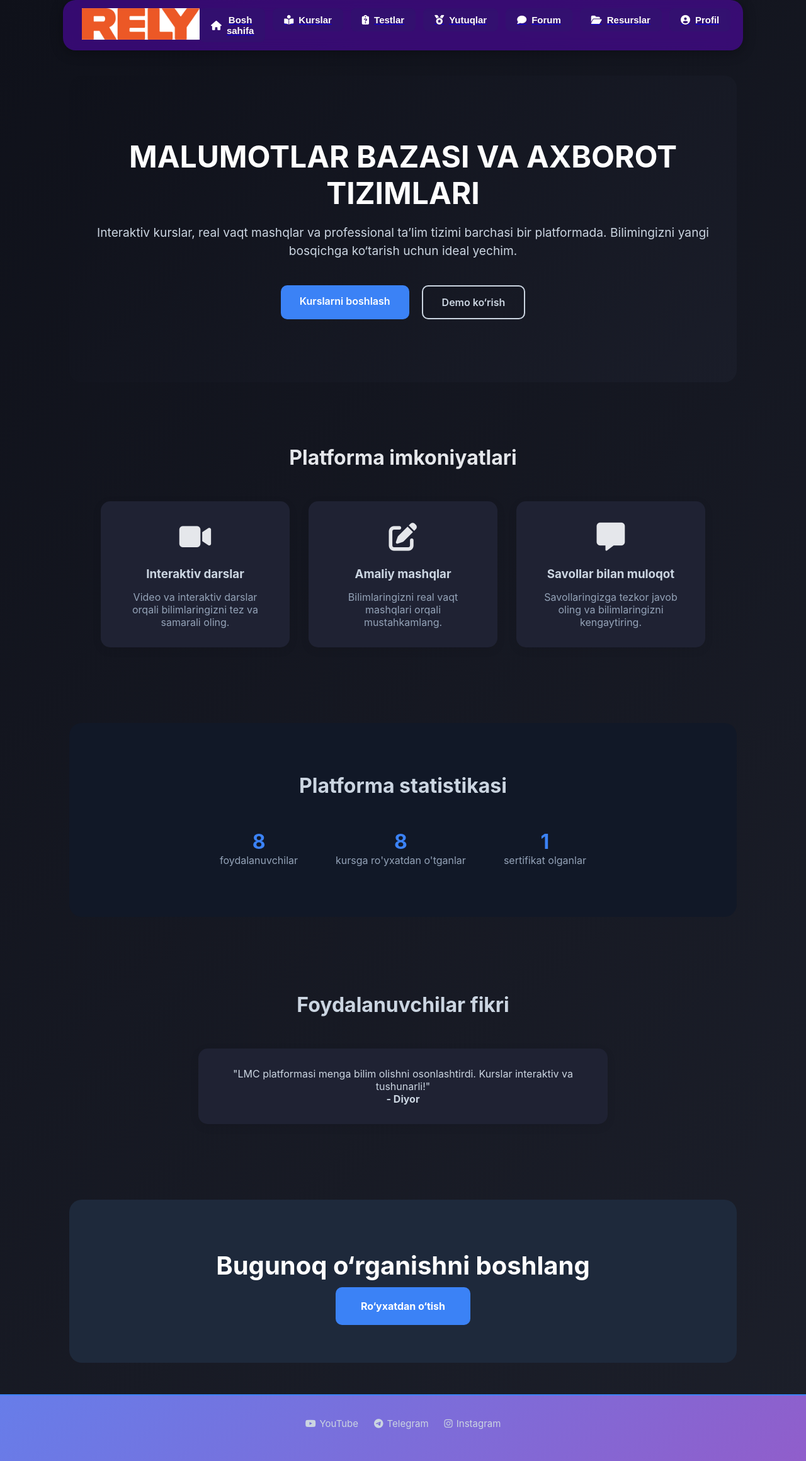
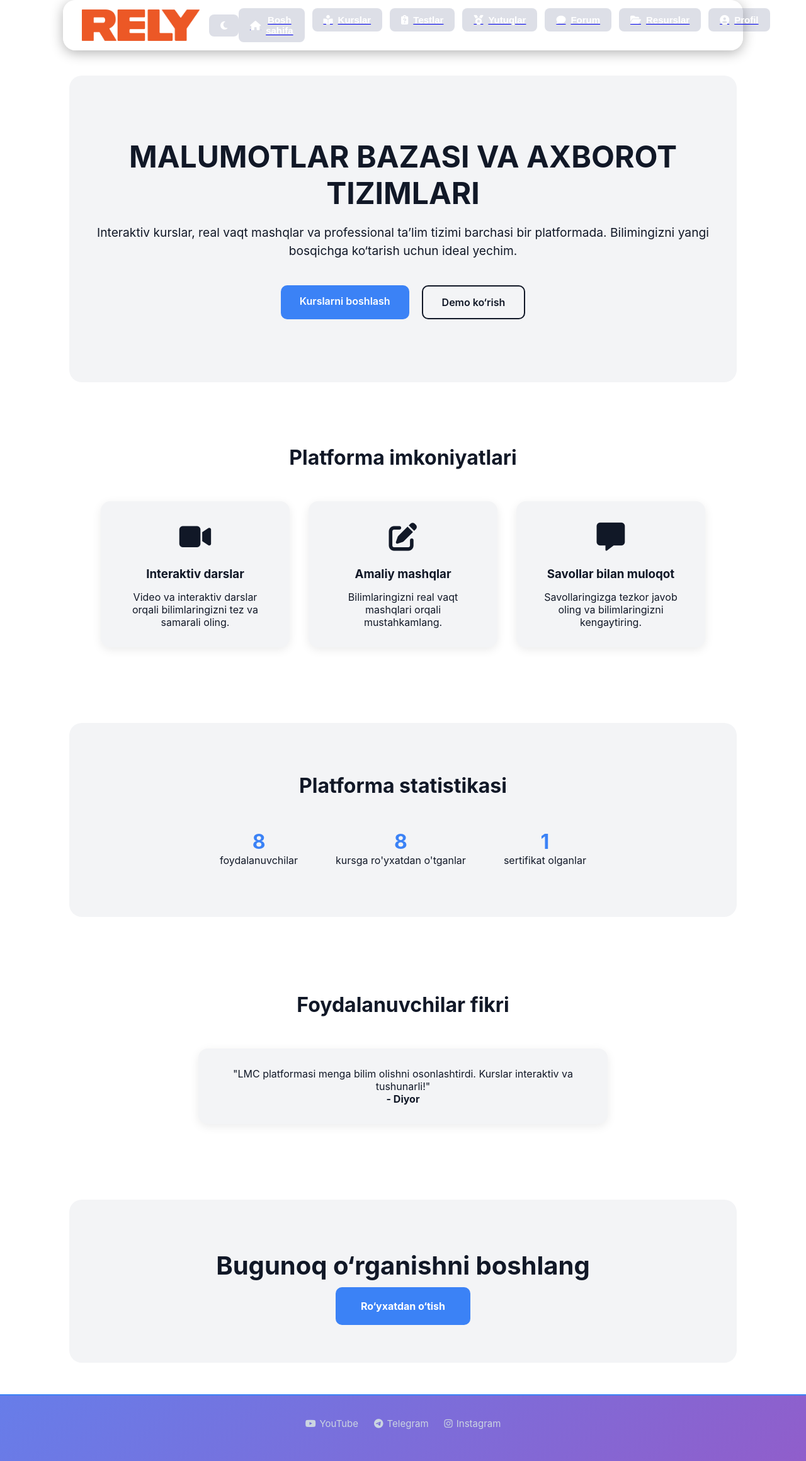
Before and after one commit to ozodbekjon01/education_site, a Flask app: page /student/dashboard in a window 1280 px wide. Shown: the whole page at 63% size. Run offline with Flask 3, Linux system fonts and the light colour scheme; data comes from the database, SQL or seed files in the repository; both versions use the stored data as it was after the commit.

Commit message:
Yangi o‘zgarishlar qo‘shildi

```diff
--- /dev/null
+++ b/requirements.txt
@@ -0,0 +1,4 @@
+flask
+reportlab
+PyPDF2
+qrcode
--- a/static/css/base.css
+++ b/static/css/base.css
@@ -13,6 +13,18 @@ body {
 
     color: #333;
 }
+
+
+:root {
+    --bg-color: #ffffff;
+    --text-color: #111827;
+    --card-bg: #f3f4f6;
+    --nav-bg: rgba(255,255,255,0.8);
+}
+
+
+
+
 
 /* CONTENT WRAPPER */
 .contentbar {
--- a/templates/base.html
+++ b/templates/base.html
@@ -19,6 +19,31 @@ body {
     min-height: 100vh;
 }
 
+
+body.dark {
+    --bg-color: #0f111a;
+    --text-color: #e5e7eb;
+    --card-bg: #1f2233;
+    --nav-bg: rgba(110, 2, 235, 0.41);
+}
+
+/* foydalanish */
+body {
+    background: var(--bg-color);
+    color: var(--text-color);
+}
+
+nav {
+    background: var(--nav-bg);
+}
+
+.feature-card {
+    background: var(--card-bg);
+}
+
+
+
+
 /* --- Navbar --- */
 nav {
     border-radius: 20px;
@@ -26,7 +51,6 @@ nav {
     display: flex;
     position: sticky;
     top: 0;
-    background: rgba(110, 2, 235, 0.41);
     justify-content: space-between;
     align-items: center;
     z-index: 100;
@@ -165,8 +189,11 @@ rgba(110, 2, 235, 0.41)}
 <div class="contentbar">
 
 <nav>
-    <div>
+    <div style="display: flex; gap: 15px; align-items: center;">
         <img class="icon" src="{{ url_for('static', filename='icons/logo.png') }}">
+        <button onclick="toggleTheme()" class="navbut">
+    <i class="fa-solid fa-moon"></i>
+</button>
     </div>
 
     <div class="navigation">
@@ -205,5 +232,29 @@ rgba(110, 2, 235, 0.41)}
     <a href="/student/profile"><i class="fa-solid fa-circle-user"></i><span>Profil</span></a>
 </div>
 
+
+<script>
+function toggleTheme() {
+    const body = document.body;
+    body.classList.toggle("dark");
+
+    // localStorage saqlash
+    if(body.classList.contains("dark")){
+        localStorage.setItem("theme", "dark");
+    } else {
+        localStorage.setItem("theme", "light");
+    }
+}
+
+// Sahifa ochilganda theme ni yuklash
+window.onload = () => {
+    const savedTheme = localStorage.getItem("theme");
+    if(savedTheme === "dark"){
+        document.body.classList.add("dark");
+    }
+}
+</script>
+
+
 </body>
 </html>
--- a/templates/student/dashboard.html
+++ b/templates/student/dashboard.html
@@ -2,13 +2,13 @@
 {% block content %}
 
 <!-- HERO SECTION -->
-<section style="background: linear-gradient(135deg, #0f111a 0%, #1a1d29 100%); color:white; padding:100px 20px; text-align:center; border-radius:20px; margin:20px 10px; overflow:hidden;">
+<section style="background: var(--card-bg);color: var(--text-color); padding:100px 20px; text-align:center; border-radius:20px; margin:20px 10px; overflow:hidden;">
   <div style="max-width:1100px; margin:auto;">
     <h1 style="font-size:3rem; font-weight:700; margin-bottom:20px; line-height:1.2; animation:fadeIn 1.5s ease forwards; opacity:0;">MALUMOTLAR BAZASI VA AXBOROT TIZIMLARI</h1>
-    <p style="font-size:1.2rem; margin-bottom:40px; line-height:1.5; color:#cbd5e1; animation:fadeIn 2s ease forwards; opacity:0;">Interaktiv kurslar, real vaqt mashqlar va professional ta’lim tizimi barchasi bir platformada. Bilimingizni yangi bosqichga ko‘tarish uchun ideal yechim.</p>
+    <p style="font-size:1.2rem; margin-bottom:40px; line-height:1.5; background: var(--card-bg);color: var(--text-color); animation:fadeIn 2s ease forwards; opacity:0;">Interaktiv kurslar, real vaqt mashqlar va professional ta’lim tizimi barchasi bir platformada. Bilimingizni yangi bosqichga ko‘tarish uchun ideal yechim.</p>
     <div style="display:flex; justify-content:center; gap:20px; flex-wrap:wrap; animation:fadeIn 2.5s ease forwards; opacity:0;">
       <a href="/student/courses" style="background:#3b82f6; color:white; padding:15px 30px; border-radius:10px; text-decoration:none; font-weight:600; transition: all 0.3s;">Kurslarni boshlash</a>
-      <a href="#features" style="background:none; border:2px solid #cbd5e1; color:#cbd5e1; padding:15px 30px; border-radius:10px; text-decoration:none; font-weight:600; transition: all 0.3s;">Demo ko‘rish</a>
+      <a href="#features" style="background:none; border:2px solid var(--text-color); background: var(--card-bg);color: var(--text-color); padding:15px 30px; border-radius:10px; text-decoration:none; font-weight:600; transition: all 0.3s;">Demo ko‘rish</a>
     </div>
   </div>
 </section>
@@ -29,25 +29,25 @@ a:hover {
 
 <!-- FEATURES SECTION -->
 <section id="features" style="padding:80px 20px; max-width:1100px; margin:auto;">
-  <h2 style="text-align:center; font-size:2rem; font-weight:700; margin-bottom:50px; color:#e5e7eb;">Platforma imkoniyatlari</h2>
+  <h2 style="text-align:center; font-size:2rem; font-weight:700; margin-bottom:50px; ">Platforma imkoniyatlari</h2>
   <div style="display:flex; flex-wrap:wrap; justify-content:center; gap:30px;">
 
-    <div class="feature-card" style="background:#1f2233; padding:30px; border-radius:15px; width:300px; text-align:center; box-shadow:0 4px 15px rgba(0,0,0,0.08); transition: transform 0.3s, box-shadow 0.3s;">
+    <div class="feature-card" style="background: var(--card-bg);color: var(--text-color); padding:30px; border-radius:15px; width:300px; text-align:center; box-shadow:0 4px 15px rgba(0,0,0,0.08); transition: transform 0.3s, box-shadow 0.3s;">
       <div style="font-size:2.8rem; margin-bottom:20px;"><i class="fa-solid fa-video"></i></div>
-      <h3 style="font-weight:700; margin-bottom:15px; color:#cbd5e1;">Interaktiv darslar</h3>
-      <p style="color:#94a3b8;">Video va interaktiv darslar orqali bilimlaringizni tez va samarali oling.</p>
+      <h3 style="font-weight:700; margin-bottom:15px; background: var(--card-bg);color: var(--text-color);">Interaktiv darslar</h3>
+      <p style="background: var(--card-bg);color: var(--text-color);">Video va interaktiv darslar orqali bilimlaringizni tez va samarali oling.</p>
     </div>
 
-    <div class="feature-card" style="background:#1f2233; padding:30px; border-radius:15px; width:300px; text-align:center; box-shadow:0 4px 15px rgba(0,0,0,0.08); transition: transform 0.3s, box-shadow 0.3s;">
+    <div class="feature-card" style="background: var(--card-bg);color: var(--text-color); padding:30px; border-radius:15px; width:300px; text-align:center; box-shadow:0 4px 15px rgba(0,0,0,0.08); transition: transform 0.3s, box-shadow 0.3s;">
       <div style="font-size:2.8rem; margin-bottom:20px;"><i class="fa-solid fa-pen-to-square"></i></div>
-      <h3 style="font-weight:700; margin-bottom:15px; color:#cbd5e1;">Amaliy mashqlar</h3>
-      <p style="color:#94a3b8;">Bilimlaringizni real vaqt mashqlari orqali mustahkamlang.</p>
+      <h3 style="font-weight:700; margin-bottom:15px; background: var(--card-bg);color: var(--text-color);">Amaliy mashqlar</h3>
+      <p style="background: var(--card-bg);color: var(--text-color);">Bilimlaringizni real vaqt mashqlari orqali mustahkamlang.</p>
     </div>
 
-    <div class="feature-card" style="background:#1f2233; padding:30px; border-radius:15px; width:300px; text-align:center; box-shadow:0 4px 15px rgba(0,0,0,0.08); transition: transform 0.3s, box-shadow 0.3s;">
+    <div class="feature-card" style="background: var(--card-bg);color: var(--text-color); padding:30px; border-radius:15px; width:300px; text-align:center; box-shadow:0 4px 15px rgba(0,0,0,0.08); transition: transform 0.3s, box-shadow 0.3s;">
       <div style="font-size:2.8rem; margin-bottom:20px;"><i class="fa-solid fa-message"></i></div>
-      <h3 style="font-weight:700; margin-bottom:15px; color:#cbd5e1;">Savollar bilan muloqot</h3>
-      <p style="color:#94a3b8;">Savollaringizga tezkor javob oling va bilimlaringizni kengaytiring.</p>
+      <h3 style="font-weight:700; margin-bottom:15px; background: var(--card-bg);color: var(--text-color);">Savollar bilan muloqot</h3>
+      <p style="background: var(--card-bg);color: var(--text-color);">Savollaringizga tezkor javob oling va bilimlaringizni kengaytiring.</p>
     </div>
 
   </div>
@@ -55,20 +55,20 @@ a:hover {
 
 <!-- STATISTICS SECTION -->
 <!-- STATISTICS SECTION -->
-<section style="padding:80px 20px; text-align:center; background:#111827; border-radius:20px; margin:40px 10px;">
-  <h2 style="font-size:2rem; font-weight:700; margin-bottom:50px; color:#cbd5e1;">Platforma statistikasi</h2>
+<section style="padding:80px 20px; text-align:center; background: var(--card-bg);color: var(--text-color); border-radius:20px; margin:40px 10px;">
+  <h2 style="font-size:2rem; font-weight:700; margin-bottom:50px; background: var(--card-bg);color: var(--text-color);">Platforma statistikasi</h2>
   <div style="display:flex; justify-content:center; gap:60px; flex-wrap:wrap;">
     <div>
       <h3 style="font-size:2rem; font-weight:700; color:#3b82f6;" class="counter" data-target="{{ stats['users'] }}">0</h3>
-      <p style="color:#94a3b8;">foydalanuvchilar</p>
+      <p style="background: var(--card-bg);color: var(--text-color);">foydalanuvchilar</p>
     </div>
     <div>
       <h3 style="font-size:2rem; font-weight:700; color:#3b82f6;" class="counter" data-target="{{ stats['enrolled'] }}">0</h3>
-      <p style="color:#94a3b8;">kursga ro'yxatdan o'tganlar</p>
+      <p style="background: var(--card-bg);color: var(--text-color);">kursga ro'yxatdan o'tganlar</p>
     </div>
     <div>
       <h3 style="font-size:2rem; font-weight:700; color:#3b82f6;" class="counter" data-target="{{ stats['certified'] }}">0</h3>
-      <p style="color:#94a3b8;">sertifikat olganlar</p>
+      <p style="background: var(--card-bg);color: var(--text-color);">sertifikat olganlar</p>
     </div>
   </div>
 </section>
@@ -114,8 +114,8 @@ counters.forEach(counter => {
 
 <!-- TESTIMONIALS SECTION -->
 <section style="padding:80px 20px; text-align:center; margin:40px 10px;">
-  <h2 style="font-size:2rem; font-weight:700; margin-bottom:50px; color:#cbd5e1;">Foydalanuvchilar fikri</h2>
-  <div id="testimonials" style="max-width:650px; margin:auto; border-radius:15px; padding:30px; background:#1f2233; box-shadow:0 4px 15px rgba(0,0,0,0.08); opacity:1; transition: opacity 0.5s; color:#cbd5e1;">
+  <h2 style="font-size:2rem; font-weight:700; margin-bottom:50px; color: var(--text-color);">Foydalanuvchilar fikri</h2>
+  <div id="testimonials" style="max-width:650px; margin:auto; border-radius:15px; padding:30px; background: var(--card-bg);color: var(--text-color); box-shadow:0 4px 15px rgba(0,0,0,0.08); opacity:1; transition: opacity 0.5s; background: var(--card-bg);color: var(--text-color);">
     <p>"LMC platformasi menga bilim olishni osonlashtirdi. Kurslar interaktiv va tushunarli!"</p>
     <strong>- Diyor</strong>
   </div>
@@ -140,7 +140,7 @@ setInterval(() => {
 </script>
 
 <!-- CTA SECTION -->
-<section style="background:#1e293b; color:white; text-align:center; padding:80px 20px; border-radius:20px; margin:40px 10px;">
+<section style="background: var(--card-bg);color: var(--text-color); text-align:center; padding:80px 20px; border-radius:20px; margin:40px 10px;">
   <h2 style="font-size:2.5rem; font-weight:700; margin-bottom:30px;">Bugunoq o‘rganishni boshlang</h2>
   <a href="/login" style="background:#3b82f6; color:white; padding:20px 40px; border-radius:10px; text-decoration:none; font-weight:700; transition: all 0.3s;">Ro‘yxatdan o‘tish</a>
 </section>
--- a/templates/student/resources.html
+++ b/templates/student/resources.html
@@ -9,6 +9,7 @@
     margin:auto;
     padding:20px;
     color: #f5f5f5; /* Matn oq rangda */
+    color: var(--text-color);
 }
 
 .resource-card{
@@ -21,10 +22,12 @@
     display:flex;
     justify-content:space-between;
     align-items:center;
+    background: var(--card-bg);color: var(--text-color);
 }
 
 .resource-card b{
     color: #f5f5f5;
+    background: var(--card-bg);color: var(--text-color);
 }
 
 .download-btn{
```
Also changed, not shown: templates/student/achievements.html (+7 -6 lines), templates/student/course_detail.html (+7 -0 lines), templates/student/courses.html (+4 -3 lines), templates/student/forum.html (+12 -2 lines), templates/student/profile.html (+17 -16 lines), templates/student/topic.html (+10 -8 lines), database.db.
